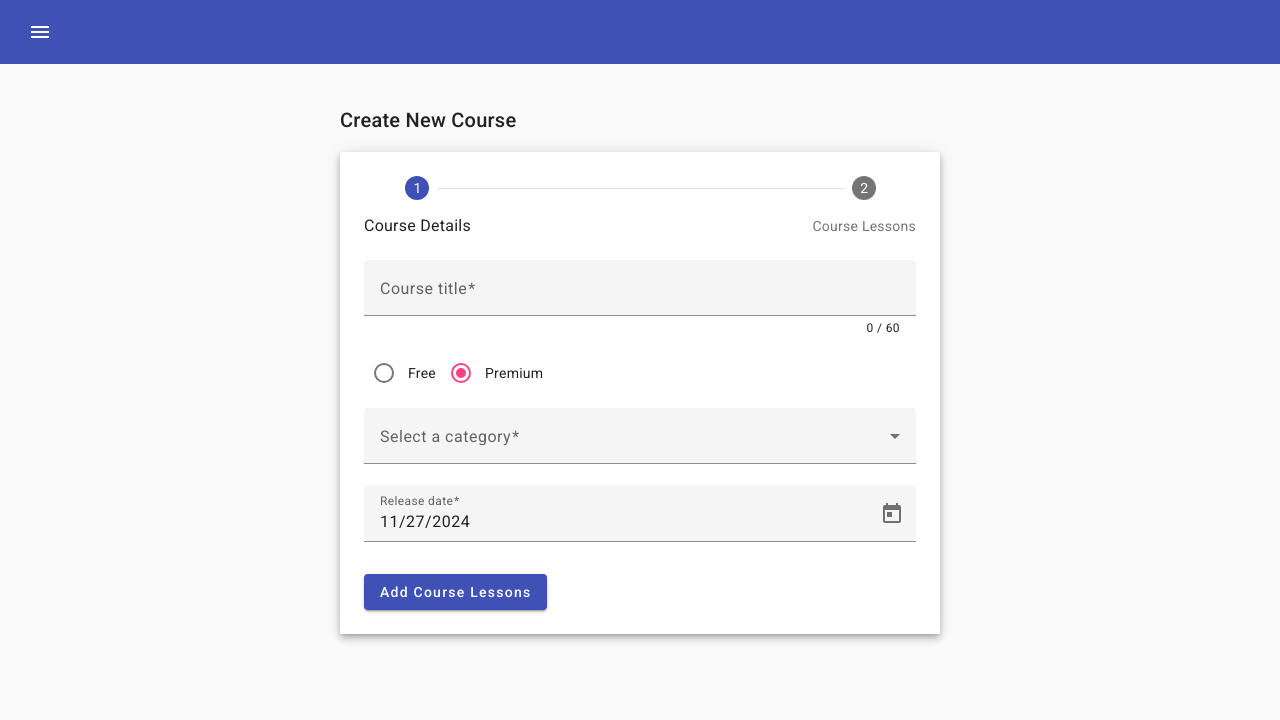
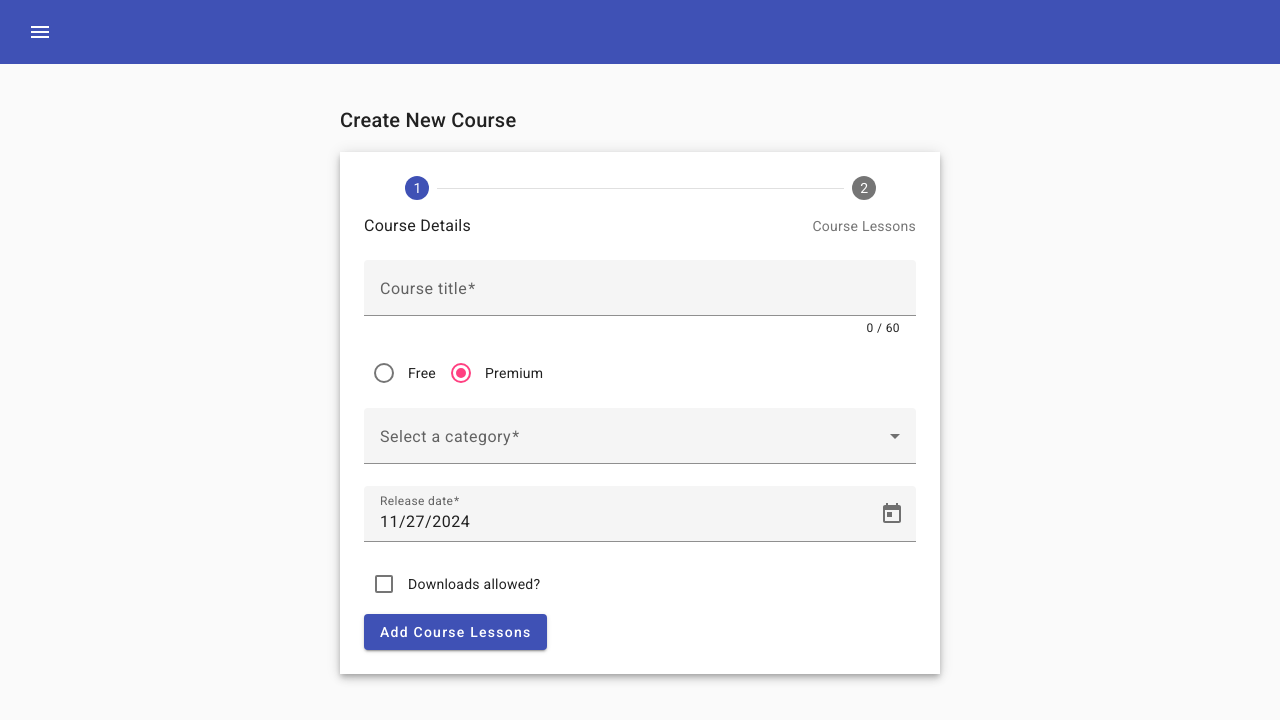
Before and after one commit to AngeloCinaWD/angular-material-course, an Angular app: page /add-new-course in a window 1280 px wide. Shown: the top 720 px of the page. Built offline with nearby package versions, Linux system fonts and the light colour scheme.

Commit message:
16. Angular Material Check Box

```diff
--- a/src/app/create-course/create-course-step-1/create-course-step-1.component.html
+++ b/src/app/create-course/create-course-step-1/create-course-step-1.component.html
@@ -47,31 +47,30 @@
 
   <!-- DATEPICKER -->
   <!-- releasedAt -->
-  <!-- un datepicker material è wrappato all'interno di un mat-form-field, gestisco l'appearence -->
   <mat-form-field appearance="fill">
-    <!-- un datepicker è costituito da 2 parti  -->
-    <!-- un input dove l'utente può inserire una data manualmente e l'altra il datepicker dove si seleziona la data con un calendar popup che si apre cliccando su un'icona del calendario-->
     <mat-label>Release date</mat-label>
-    <!-- l'input deve essere collegato al popup, in modo da poterne prendere il value selezionato, tramite direttiva material [matDatepicker]="referenceDaLinkare" -->
     <input
       matInput
       formControlName="releasedAt"
       placeholder="Release date"
       [matDatepicker]="releasedAtPicker"
     />
-    <!-- per linkare l'input ed il popup in modo da aprirlo e chiuderlo si utilizza il mat-datepicker-toggle -->
-    <!-- gli diamo la direttiva matSuffix per visualizzare il toggle all'interno dell'input alla fine e con la direttiva [for]="referenceDaTogglare" gli indichiamo l'elemento che deve essere togglato al click -->
-    <!-- di default l'icona è il calendario -->
     <mat-datepicker-toggle matSuffix [for]="releasedAtPicker">
-      <!-- per customizzare l'icona del toggle utilizzo una mat-icon con property  matDatepickerToggleIcon-->
-      <!-- <mat-icon matDatepickerToggleIcon>keyboard_arrow_down</mat-icon> -->
     </mat-datepicker-toggle>
-    <!-- il calendar popup è contenuto in un elemento mat-datepicker, gli diamo una reference template -->
-    <!-- il metodo dateClass non va sottoscritto, va solo indicato -->
     <mat-datepicker #releasedAtPicker [dateClass]="dateClass"> </mat-datepicker>
 
-    <mat-error *ngIf="releasedAt.errors?.required"
-      >A released date is required</mat-error
-    >
+    <mat-error *ngIf="releasedAt.errors?.required">
+      A released date is required
+    </mat-error>
   </mat-form-field>
+
+  <!-- CHECK BOX -->
+  <!-- downloadsAllowed -->
+  <!-- le check boxes si wrappano in un mat-checkbox, setto un color e lo linko al formcontrol -->
+  <!-- un option è il disabled, cosa da vedere bene perchè se è linkato al formcontrol non funziona il disabled -->
+  <!-- altra option è [indeterminate]="true" -->
+  <!-- <mat-checkbox color="primary" formControlName="downloadsAllowed" [disabled]="true" [indeterminate]="true"> -->
+  <mat-checkbox color="primary" formControlName="downloadsAllowed">
+    Downloads allowed?
+  </mat-checkbox>
 </div>
--- a/src/app/create-course/create-course-step-1/create-course-step-1.component.ts
+++ b/src/app/create-course/create-course-step-1/create-course-step-1.component.ts
@@ -20,19 +20,11 @@ export class CreateCourseStep1Component {
     // category: ["BEGINNER", Validators.required],
     category: ["", Validators.required],
     courseType: ["premium", Validators.required],
+    // boolean flag, il requiredTrue prevede che il valore ritornato sia per forza true (ad esempio se devo flaggare per accettare qualcosa)
     downloadsAllowed: [false, Validators.requiredTrue],
     longDescription: ["", [Validators.required, Validators.minLength(3)]],
   });
 
-  startDate: Date = new Date(1990, 0, 1);
-
-  // implementiamo una funzione che ci permetta di evidenziare alcuni giorni nel calendar
-  // va ad applicare del css, quindi le classi css che vogliamo applicare vanno implemetate nel .css
-  // vogliamo evidenziare tutti i primi del mese
-  // utilizziamo MatCalendarCellClassFunction un afunziona che genera classi per il calendar, questa ha 2 argomenti, il primo è un oggetto Date (in questo caso la data è data da un oggetto JS Date) ed un'altro è la view del datepicker (può essere il mese, l'anno etc)
-  // la funzione viene chiamata per ogni singola cella della view del datepicker ed il valore della cella è dato da cellDate
-  // per applicare questa function si utilizza nel mat-datepicker attraverso la proprietà [dateClass]="dateClass"
-  // la classe css va messa in uno style globale ad esempio in styles.scss, oppure utlizzare ::ng-deep
   dateClass: MatCalendarCellClassFunction<Date> = (cellDate, view) => {
     const date = cellDate.getDate();
 
```
